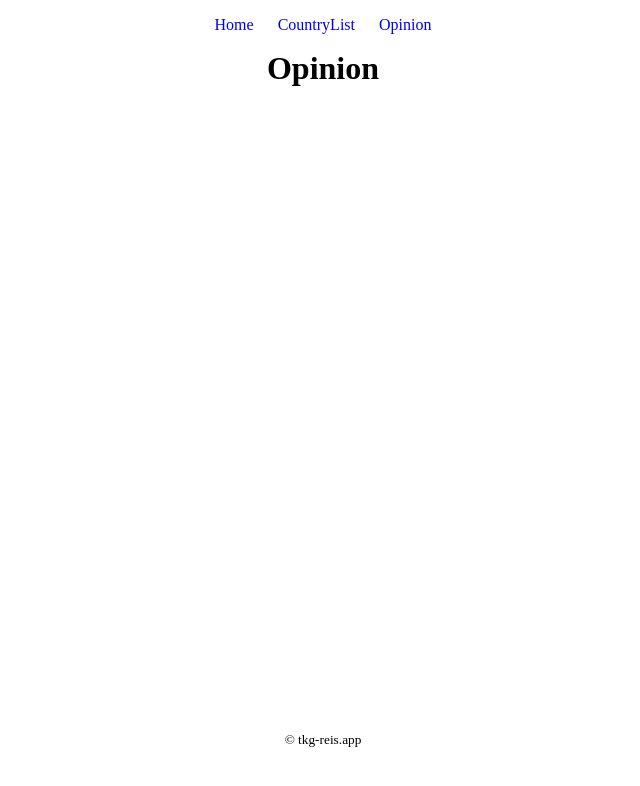
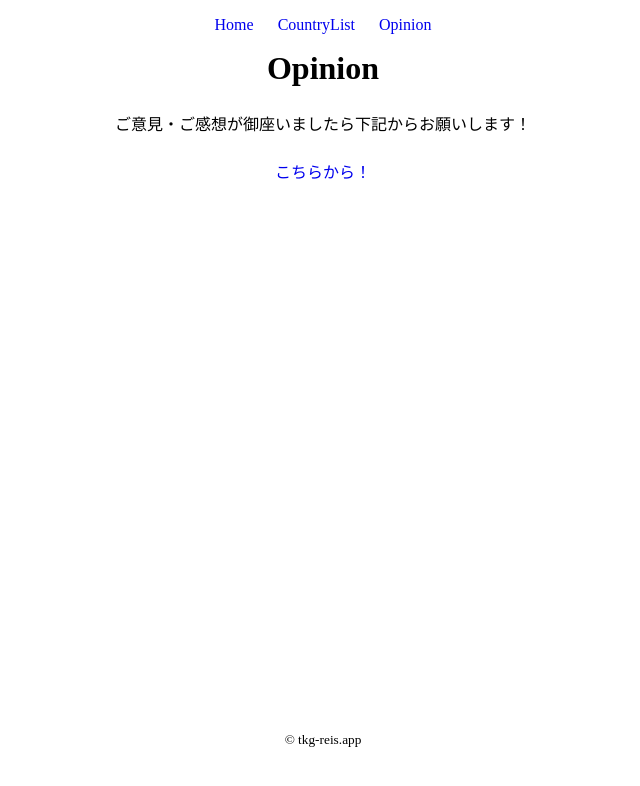
Before and after one commit to tkg-reis/HowdoYouSayThisCountryInChina, a Svelte app: page /opinion in a window 1280 px wide. Shown: the top 786 px of the page, without its empty margins (317-957 px from the left). Built offline with nearby package versions, Linux system fonts and the light colour scheme.

Commit message:
add opinion page

```diff
--- a/src/routes/Opinion.svelte
+++ b/src/routes/Opinion.svelte
@@ -2,8 +2,6 @@
 <script>
     import Footer from "../components/Footer.svelte";
     import Header from "../components/Header.svelte";
-
-
 </script>
 <!-- +++++ end +++++ -->
 <!-- end -->
@@ -11,11 +9,19 @@
     <Header/>
     <main>
         <h1>Opinion</h1>
+        <p>ご意見・ご感想が御座いましたら下記からお願いします！</p>
+        <a href="https://docs.google.com/forms/d/e/1FAIpQLSdz6slEfMqmVm62dG3kdjelVHotNqlWa_S6wetiVK0O1aPICg/viewform?usp=sf_link">こちらから！</a>
     </main>
     <Footer/>
 <!-- +++++ end +++++ -->
 <!-- +++++ css +++++ -->
 <style>
+    main {
+        text-align: center;
+    }
 
+    main * {
+        margin-bottom: 24px;
+    }
 </style>
 <!-- +++++ end +++++ -->
```
Also changed, not shown: 1 other file (tests, documents, lock files or other folders).
